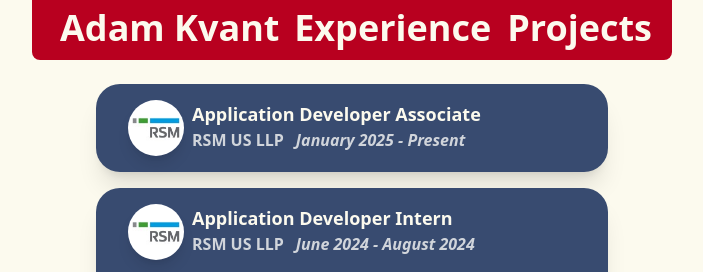
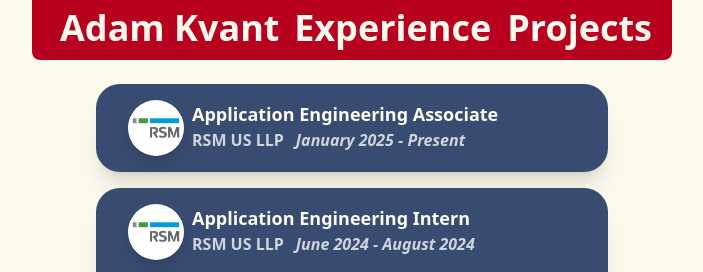
Before and after one commit to AdamKvant/AdamKvantSite, a SvelteKit app: page /experience in a window 1280 px wide. Shown: the top 272 px of the page, without its empty margins (288-991 px from the left). Built offline with nearby package versions, Linux system fonts and the light colour scheme.

Commit message:
changed some text

```diff
--- a/src/components/Timeline.svelte
+++ b/src/components/Timeline.svelte
@@ -1,7 +1,7 @@
 <script>
     export let timeline = [
       {
-        title: "Application Developer Associate",
+        title: "Application Engineering Associate",
         company: "RSM US LLP",
         duration: "January 2025 - Present",
         description: [],
@@ -9,7 +9,7 @@
         alt:"RSM Logo",
     },
     {
-        title: "Application Developer Intern",
+        title: "Application Engineering Intern",
         company: "RSM US LLP",
         duration: "June 2024 - August 2024",
         description: [
--- a/src/routes/+page.svelte
+++ b/src/routes/+page.svelte
@@ -17,7 +17,7 @@
       <div class="IntroDesc">
         B.S. Computer Science, UMN CSE Class of 2025
         <br>
-        Application Developer Associate at <span class="font-bold text-xl"><span class="text-[#63666A]">R</span><span class="text-[#3F9C35]">S</span><span class="text-[#009CDE]">M</span></span>
+        Application Engineering Associate at <span class="font-bold text-xl"><span class="text-[#63666A]">R</span><span class="text-[#3F9C35]">S</span><span class="text-[#009CDE]">M</span></span>
       </div>
     </div>
   </div>
@@ -35,7 +35,7 @@
   These diverse internships gave me broad knowledge across the tech industry, enabling me to collaborate effectively with peers from various disciplines.
   While I have enjoyed all of the internship experiences, I enjoy developing software the most and focus on learning more technologies in my free time.
   These days I am incredibly blessed to be working at <span class='font-bold text-xl'><span class='text-[#63666A]'>R</span><span class='text-[#3F9C35]'>S</span><span class='text-[#009CDE]'>M</span></span>
-   as an Application Development Associate creating various applications for clients.
+   as an Application Engineering Associate creating various applications for clients.
   <br>
   <br>
   Outside of tech, I’m passionate about lifting, baking bread, gaming, rock climbing, and spending time with friends and family.
```
